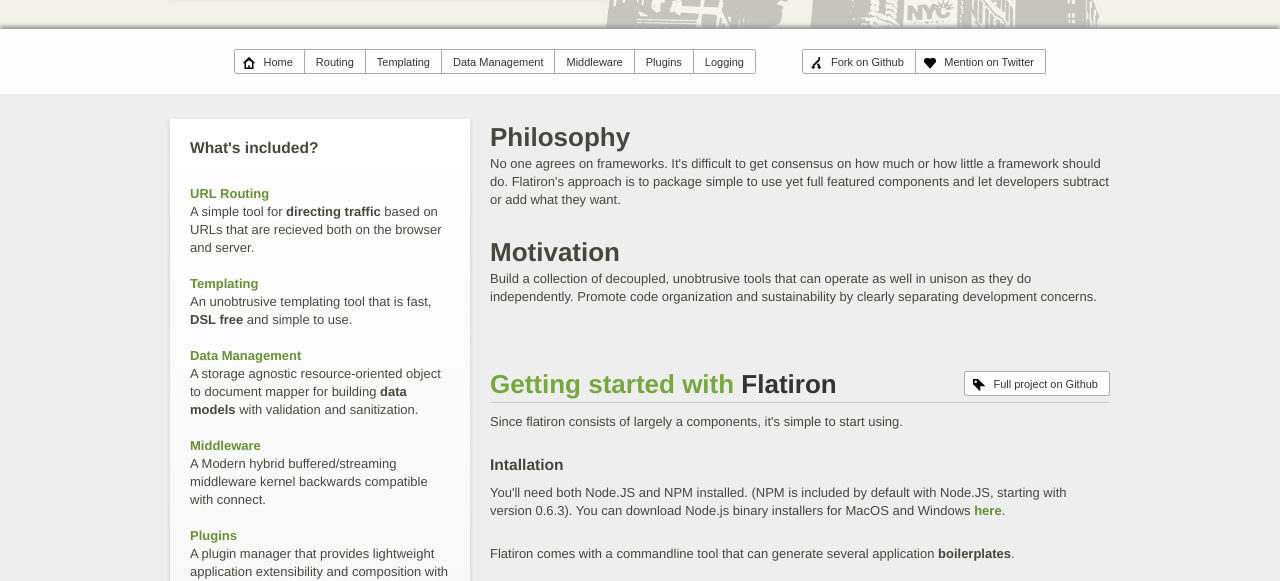
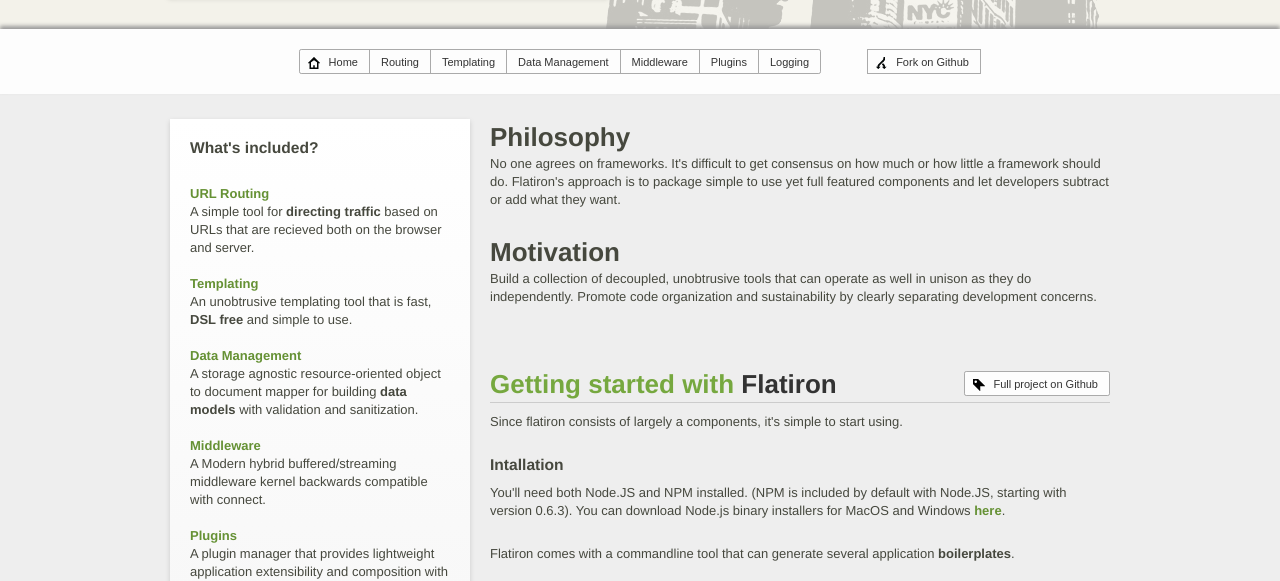
Before and after one commit to flatiron/www, a website: page public/index.html in a window 1280 px wide. Shown: the part 221-802 px from the top of the page. Drawn offline with Linux system fonts and the light colour scheme.

Commit message:
[fix] Remove twitter button temporarily

```diff
--- a/public/index.html
+++ b/public/index.html
@@ -47,7 +47,8 @@
           </div>
           <div class="button-group">
             <a href="http://www.github.com/flatiron" class="button icon fork">Fork on Github</a>
-            <a href="https://twitter.com/share" class="twitter-share-button button icon like" data-via="flatironjs" data-size="large" data-hashtags="nodejs">Mention on Twitter</a><script>!function(d,s,id){var js,fjs=d.getElementsByTagName(s)[0];if(!d.getElementById(id)){js=d.createElement(s);js.id=id;js.src="//platform.twitter.com/widgets.js";fjs.parentNode.insertBefore(js,fjs);}}(document,"script","twitter-wjs");</script>
+            <!--<a href="https://twitter.com/share" class="twitter-share-button button icon like" data-via="flatironjs" data-size="small" data-hashtags="nodejs">Mention on Twitter</a>
+            <script>!function(d,s,id){var js,fjs=d.getElementsByTagName(s)[0];if(!d.getElementById(id)){js=d.createElement(s);js.id=id;js.src="//platform.twitter.com/widgets.js";fjs.parentNode.insertBefore(js,fjs);}}(document,"script","twitter-wjs");</script> -->
           </div>
         </div>
       </div>
```
